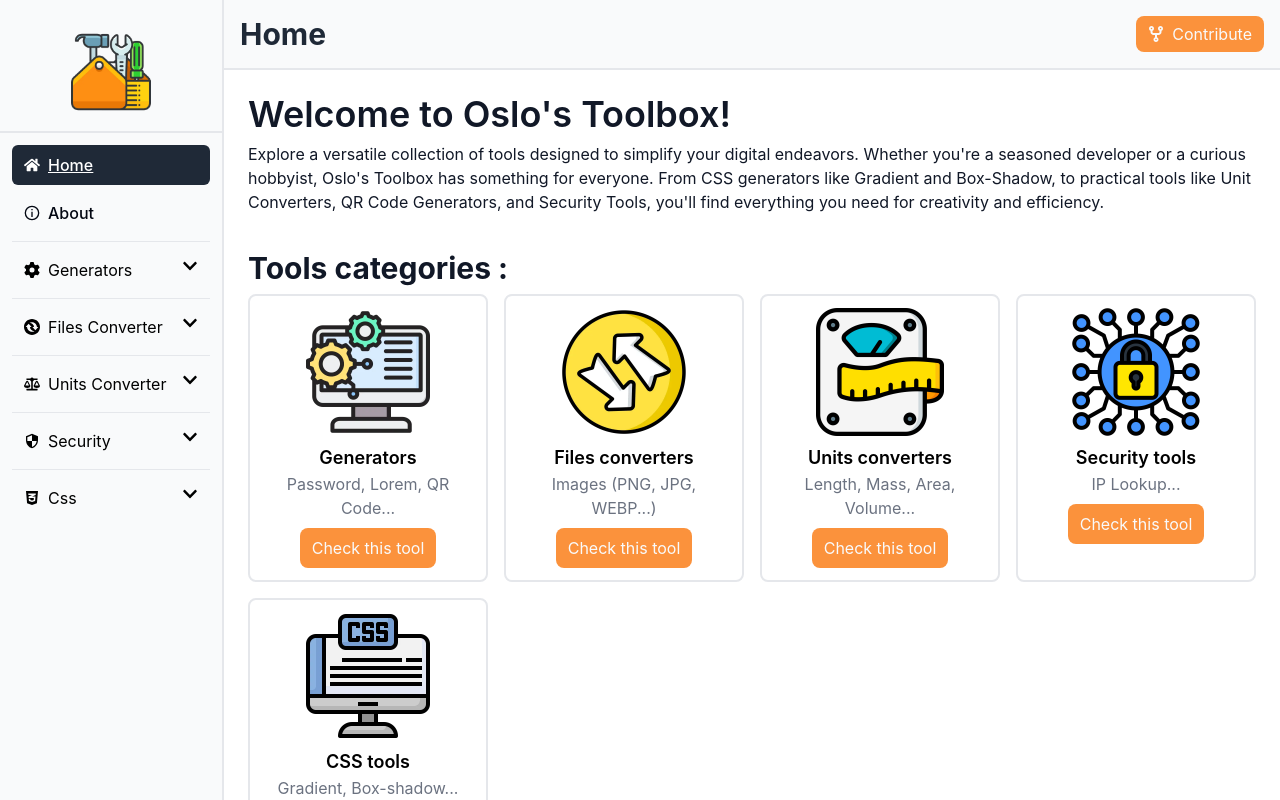
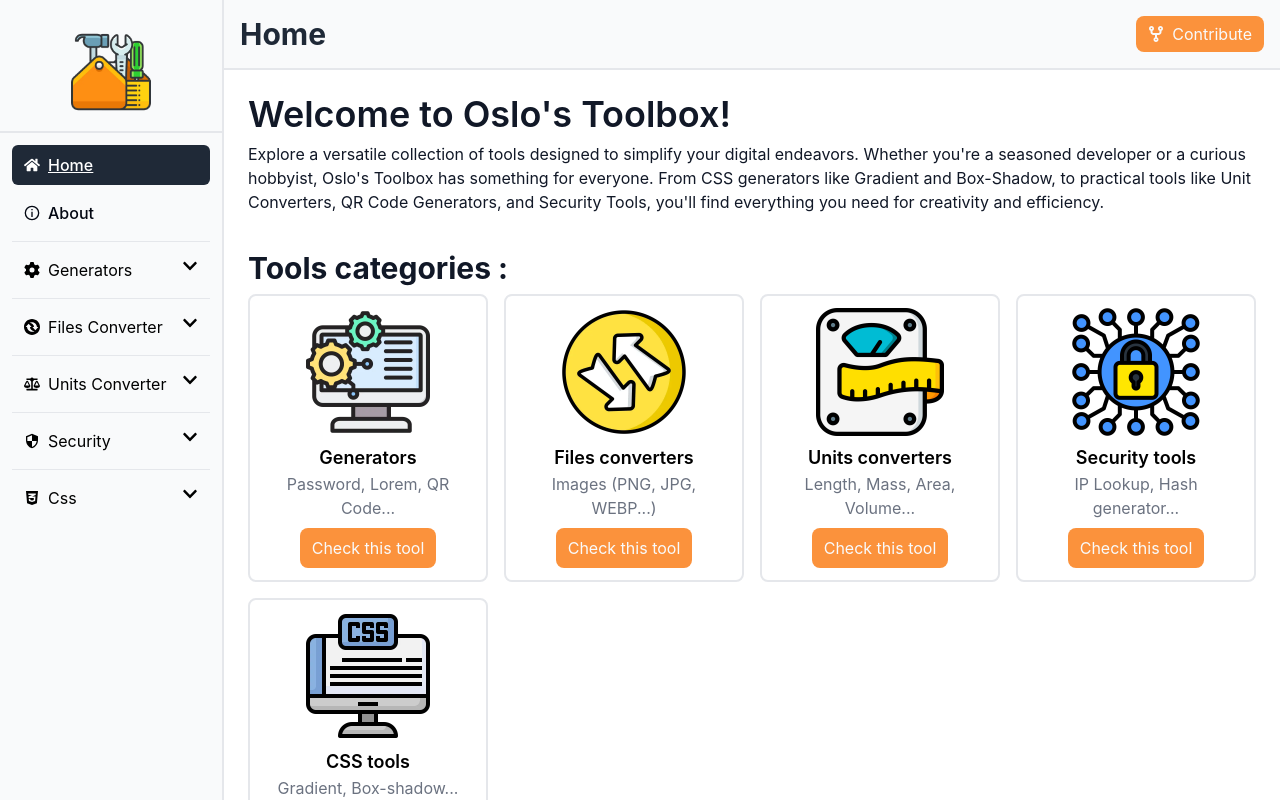
Before and after one commit to Oslonline/oslo-toolbox, a React (Vite) app: page / in a window 1280 px wide. Shown: the top 800 px of the page. Built offline with nearby package versions, Linux system fonts and the light colour scheme.

Commit message:
fix: minor styling changes

```diff
--- a/src/pages/Home/Home.jsx
+++ b/src/pages/Home/Home.jsx
@@ -23,7 +23,7 @@ const tools = [
   {
     name: "Security tools",
     link: "/Security",
-    text: "IP Lookup...",
+    text: "IP Lookup, Hash generator...",
     icon: "/images/tools-ctg/sec.webp",
   },
   {
```
